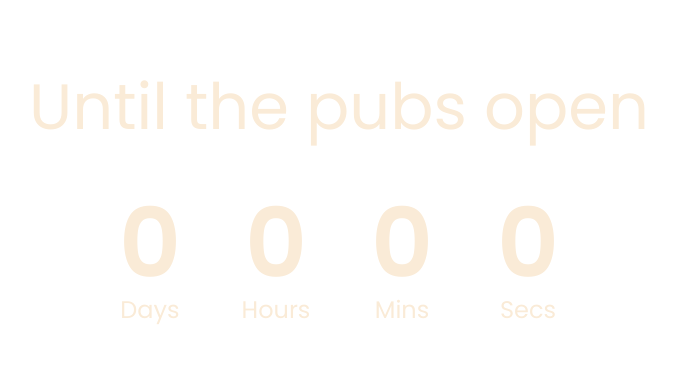
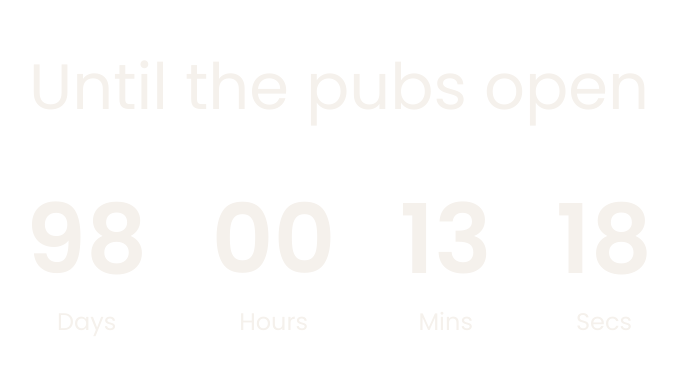
Before and after one commit to johnfenlon/countdown-app, a plain HTML site: page index.html in a window 1280 px wide. Shown: the part 223-598 px from the top of the page, without its empty margins (301-978 px from the left). Drawn offline with Linux system fonts and the light colour scheme.

Commit message:
Add files via upload
should be the finished article now, appears to be all working

```diff
--- a/index.html
+++ b/index.html
@@ -5,7 +5,7 @@
     <meta http-equiv="X-UA-Compatible" content="IE=edge">
     <meta name="viewport" content="width=device-width, initial-scale=1.0">
     <link rel="stylesheet" href="style.css" />
-    <script src="script.js"></script>
+    <script src="script.js" defer></script>
     <title>Countdown </title>
 
 </head>
--- a/script.js
+++ b/script.js
@@ -1,9 +1,9 @@
 const daysEl = document.getElementById('days');
-const hours = document.getElementById('hours');
-const minutes = document.getElementById('mins');
-const seconds = document.getElementById('secs');
+const hoursEl = document.getElementById('hours');
+const minsEl = document.getElementById('mins');
+const secsEl = document.getElementById('secs');
 
-const pubsOpen = '21 June 2021';
+const pubsOpen = "21 June 2021";
 
 function countdown() {
     const pubsOpenDate = new Date(pubsOpen);
@@ -21,12 +21,12 @@ function countdown() {
     daysEl.innerHTML = days;
     hoursEl.innerHTML = formatTime(hours);
     minsEl.innerHTML = formatTime(mins);
-    secondsEl.innerHTML = formatTime(secs);
+    secsEl.innerHTML = formatTime(secs);
 
 }
 
 function formatTime(time) {
-    return time < 10 ? (`0${time}`) : time;
+    return time < 10 ? `0${time}` : time;
 }
 
 countdown();
--- a/style.css
+++ b/style.css
@@ -15,23 +15,26 @@ body {
   min-height: 100vh;
   font-family: "Poppins", sans-serif;
   margin: 0;
-  color: antiquewhite;
+  color: rgb(245, 241, 236);
 }
 
 h1 {
   font-weight: normal;
   font-size: 4rem;
-  margin-top: 2rem;
+  margin-top: 1.5rem;
 }
 
 .countdown-container {
   display: flex;
+  flex-wrap: wrap;
+  align-items: center;
+  justify-content: center;
 }
 .big-text {
   font-weight: bold;
   font-size: 6rem;
   line-height: 1;
-  margin: 0 2rem;
+  margin: 1rem 2rem;
 }
 
 .countdown-el {
```
